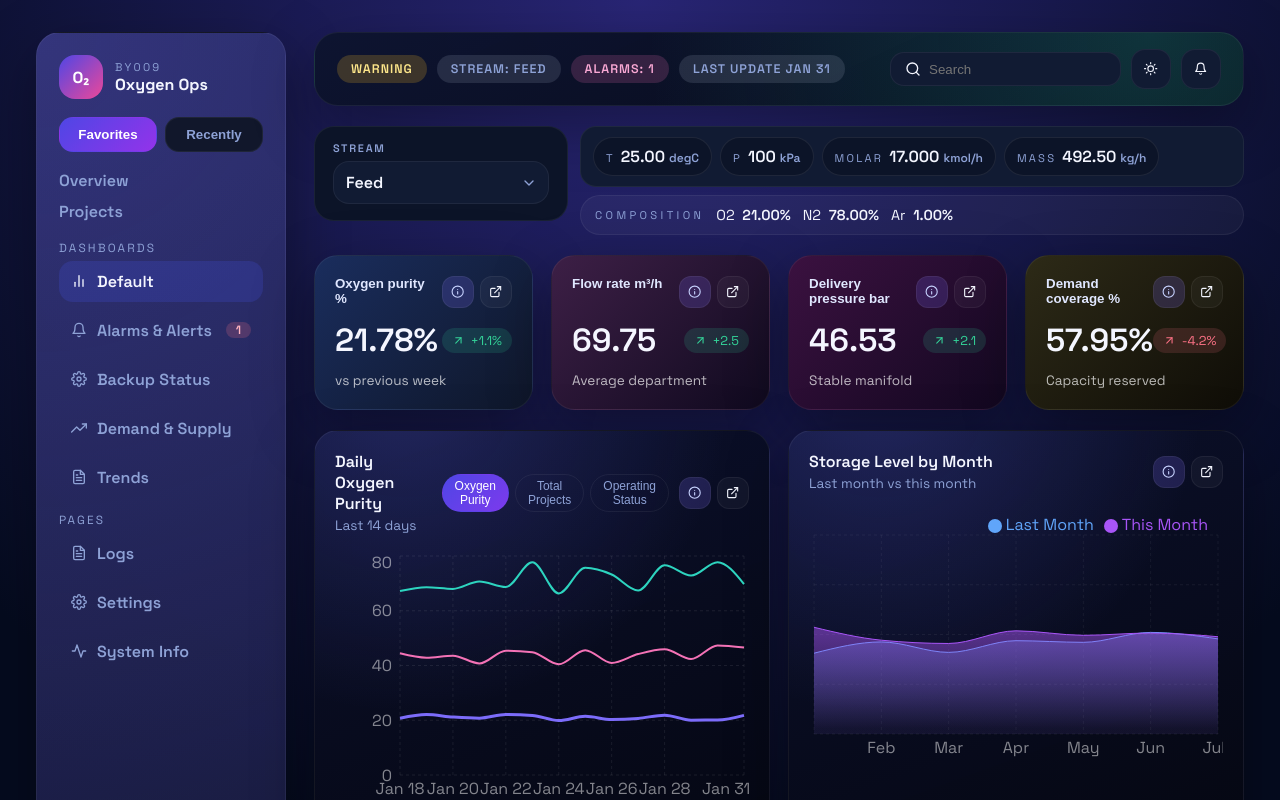
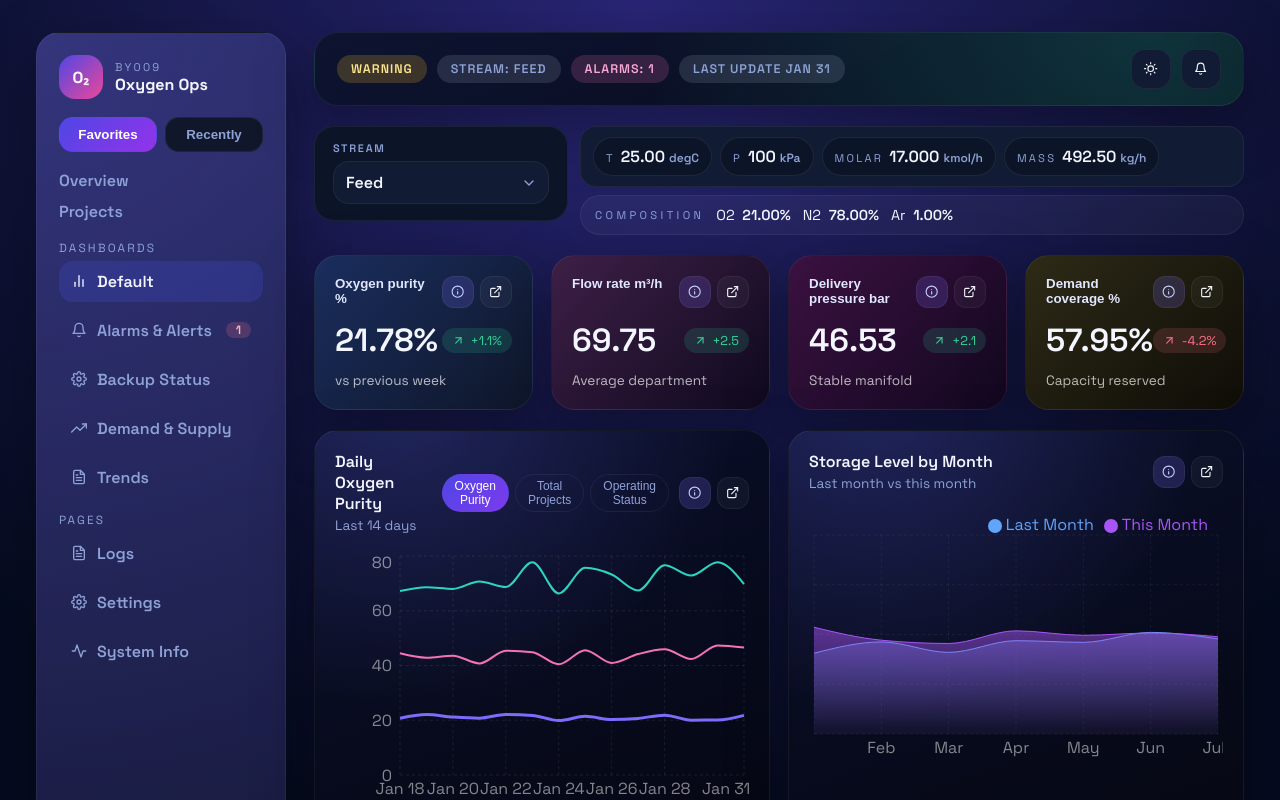
Before and after one commit to Aisha339900/hospital-oxygen-dashboard, a React (Create React App) app in the folder frontend/: page / in a window 1280 px wide. Shown: the top 800 px of the page. Built offline with nearby package versions, Linux system fonts and the light colour scheme.

Commit message:
Remove unused header search bar

```diff
--- a/frontend/src/App.css
+++ b/frontend/src/App.css
@@ -259,29 +259,12 @@ body {
 	color: var(--muted);
 }
 
-.search-box {
-	display: flex;
-	align-items: center;
-	gap: 8px;
-	border: 1px solid var(--border);
-	border-radius: 14px;
-	padding: 8px 14px;
-	background: var(--panel-strong);
-}
 
-.search-box.placeholder-box,
 .today-select.placeholder-box {
 	display: block;
 	border: none;
 	padding: 0;
 	cursor: default;
-}
-
-.search-box input {
-	border: none;
-	background: transparent;
-	outline: none;
-	color: var(--text);
 }
 
 .icon-btn {
--- a/frontend/src/components/dashboard/StatusHeader.jsx
+++ b/frontend/src/components/dashboard/StatusHeader.jsx
@@ -1,5 +1,5 @@
 import React from 'react';
-import { FiSearch, FiSun, FiBell } from 'react-icons/fi';
+import { FiSun, FiBell } from 'react-icons/fi';
 
 function StatusHeader({ isTrendsView, unacknowledgedAlarms, lastUpdated, currentStreamLabel }) {
   return (
@@ -23,16 +23,11 @@ function StatusHeader({ isTrendsView, unacknowledgedAlarms, lastUpdated, current
       <div className="status-right">
         {isTrendsView ? (
           <>
-            <div className="search-box placeholder-box" aria-hidden="true"></div>
             <span className="icon-btn placeholder-circle" aria-hidden="true"></span>
             <span className="icon-btn placeholder-circle" aria-hidden="true"></span>
           </>
         ) : (
           <>
-            <div className="search-box">
-              <FiSearch aria-hidden="true" />
-              <input type="text" placeholder="Search" aria-label="Search modules" />
-            </div>
             <button className="icon-btn" aria-label="Toggle theme">
               <FiSun />
             </button>
```
